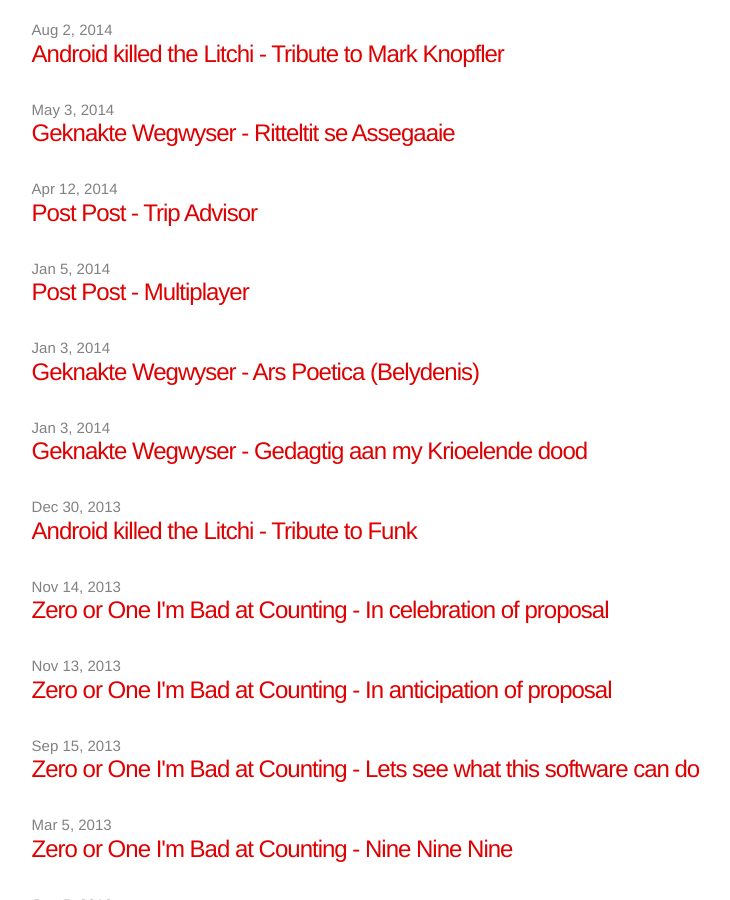
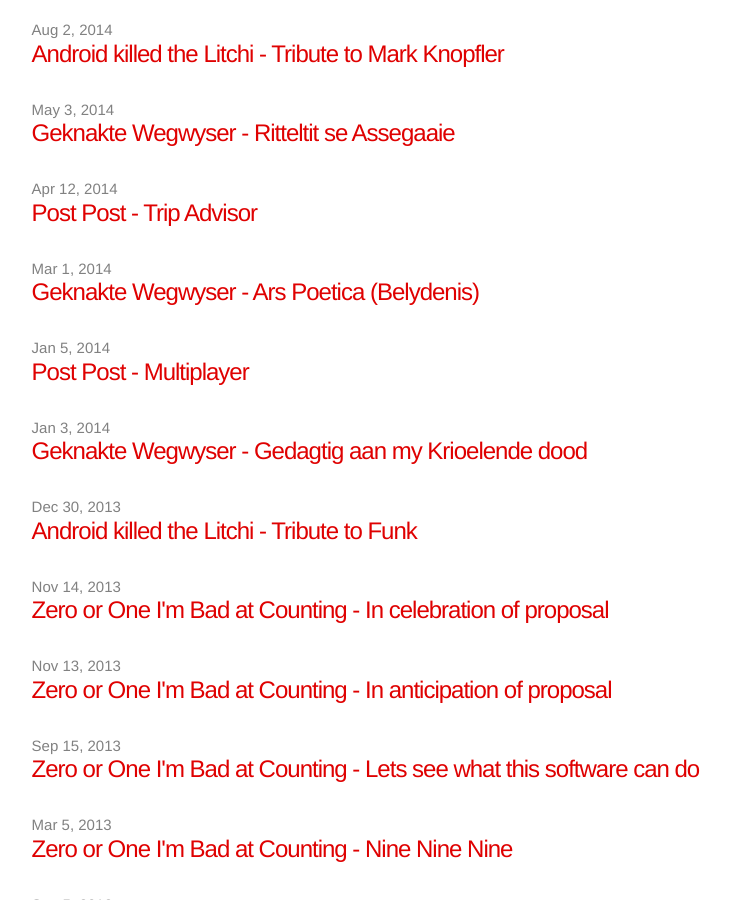
Before and after one commit to badatcounting/musiclog, a Jekyll site: the page built from archive.md, in a window 1280 px wide and 900 px high, scrolled down 314 px. Shown: the whole window, without its empty margins (250-980 px from the left). Built offline with Jekyll 4.4.1, drawn with Linux system fonts in a browser that asks for light colours.

```diff
--- a/_posts/2014-03-01-geknaktewegwyser-belydenis.markdown
+++ b/_posts/2014-03-01-geknaktewegwyser-belydenis.markdown
@@ -1,7 +1,7 @@
 ---
 layout: post
 title:  "Geknakte Wegwyser - Ars Poetica (Belydenis)"
-date:   2014-01-03
+date:   2014-03-01
 ---
 
 Another Afrikaans poem with some music.
```
